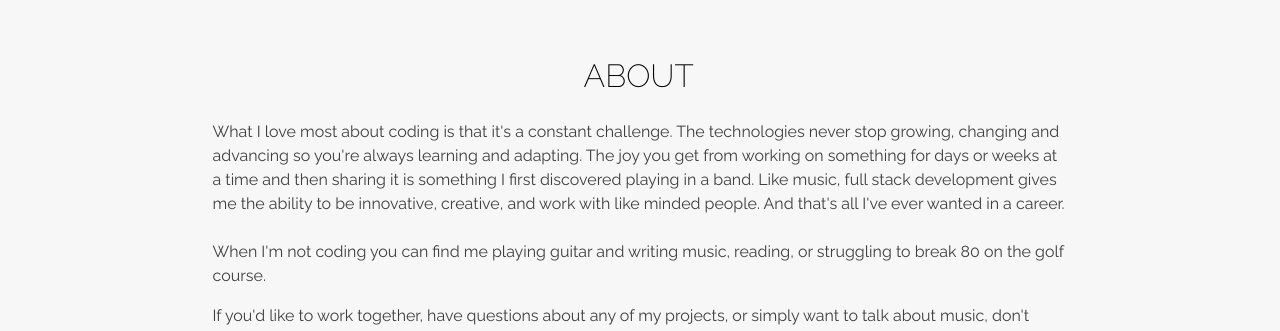
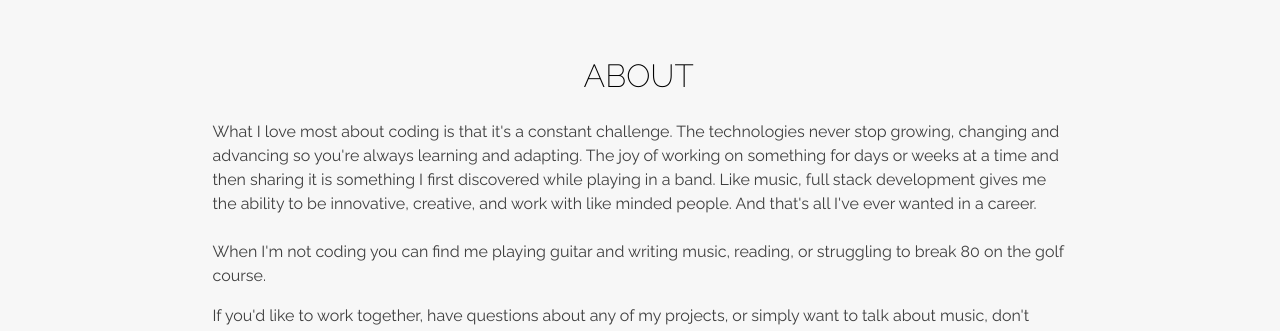
Before and after one commit to mikebinder/portfolio, a plain HTML site: page index.html in a window 1280 px wide. Shown: the part 802-1133 px from the top of the page. Drawn offline with nearby package versions, Linux system fonts and the light colour scheme.

Commit message:
changed about me

```diff
--- a/index.html
+++ b/index.html
@@ -73,7 +73,7 @@
             <h2>About</h2>
           </div>
           <div class="content-body">
-            <p id="portfolioText">What I love most about coding is that it's a constant challenge. The technologies never stop growing, changing and advancing so you're always learning and adapting. The joy you get from working on something for days or weeks at a time and then sharing it is something I first discovered playing in a band. Like music, full stack development gives me the ability to be innovative, creative, and work with like minded people. And that's all I've ever wanted in a career.
+            <p id="portfolioText">What I love most about coding is that it's a constant challenge. The technologies never stop growing, changing and advancing so you're always learning and adapting. The joy of working on something for days or weeks at a time and then sharing it is something I first discovered while playing in a band. Like music, full stack development gives me the ability to be innovative, creative, and work with like minded people. And that's all I've ever wanted in a career.
 <br><br>
               When I'm not coding you can find me playing guitar and writing music, reading, or struggling to break 80 on the golf course.</p>
 
```
